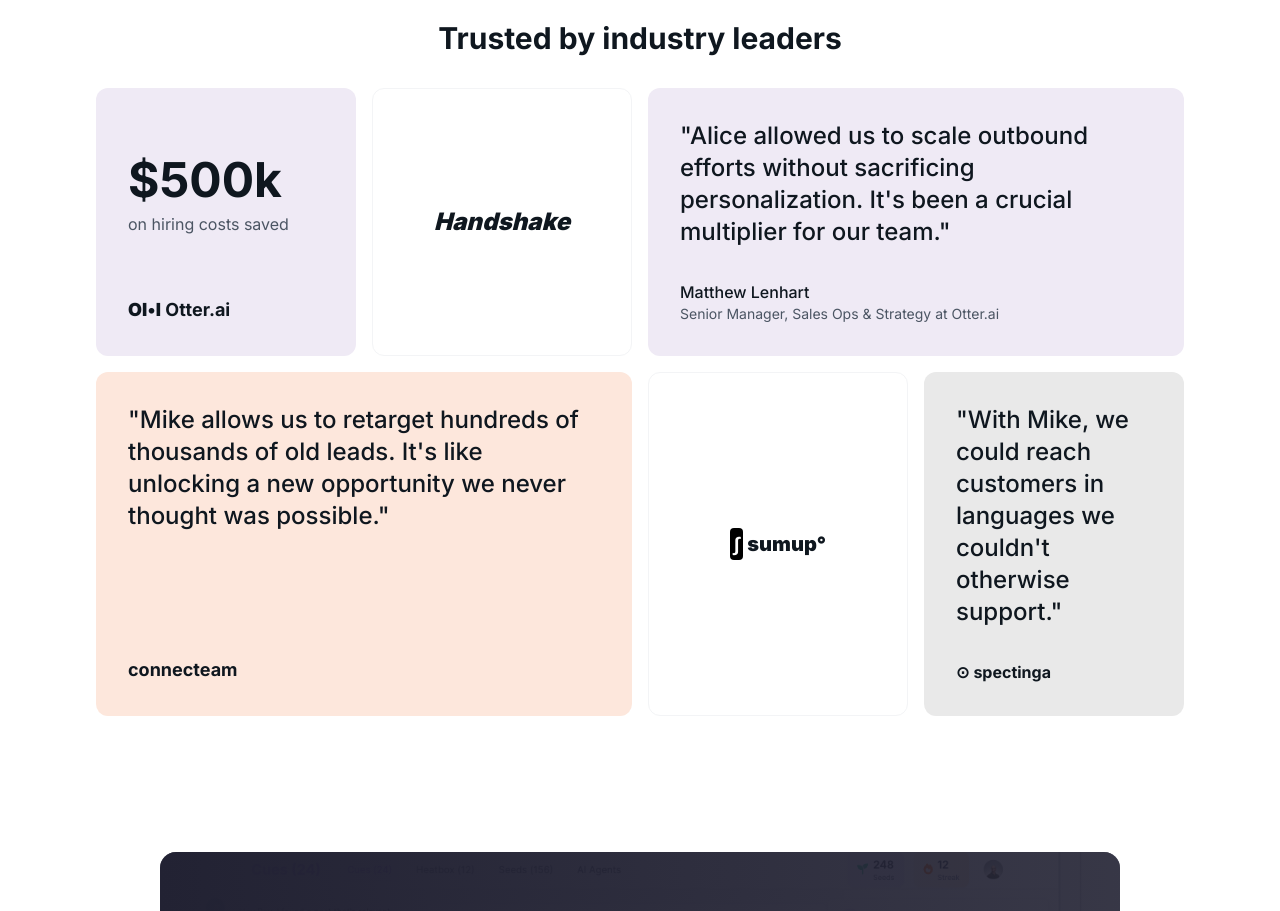
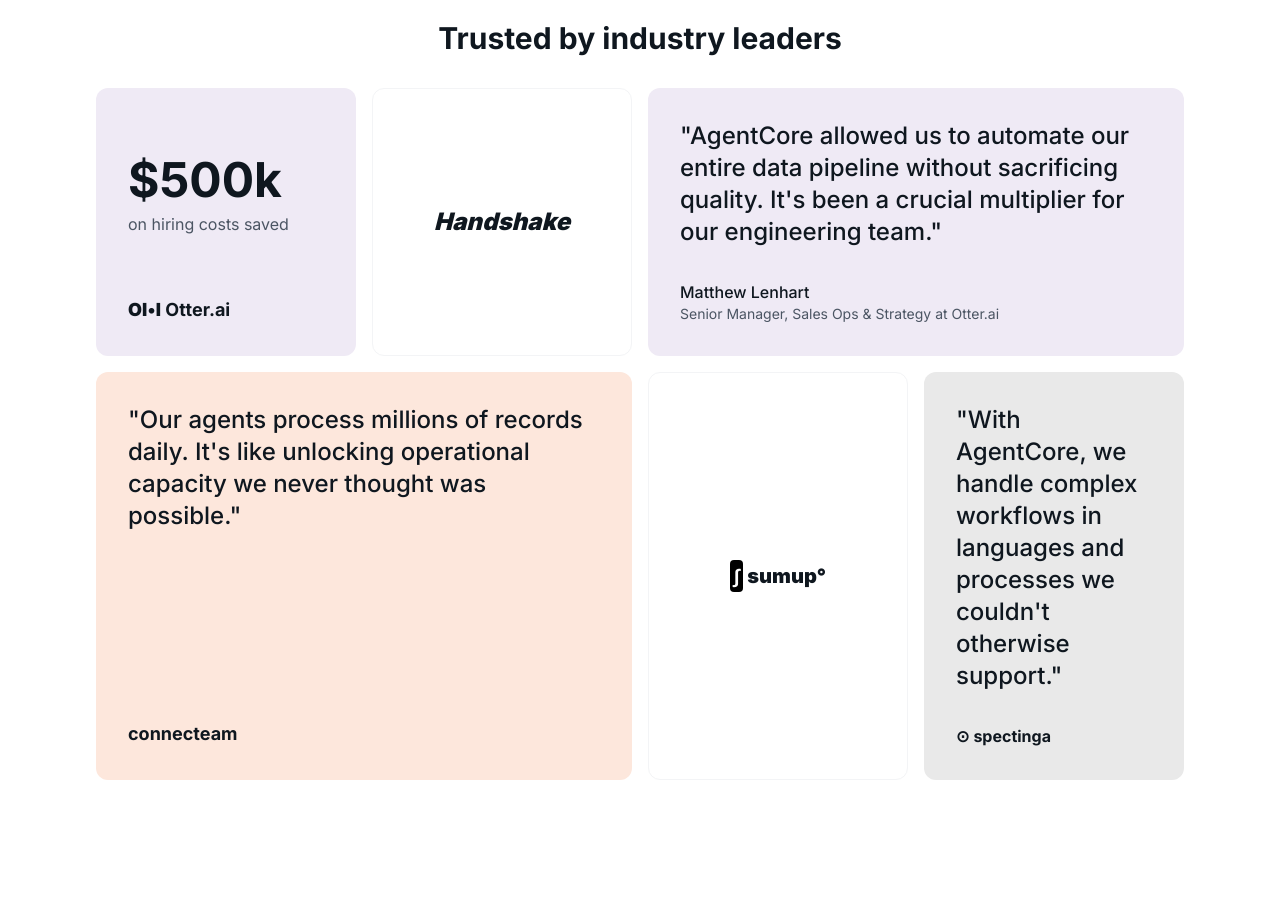
Before and after one commit to CalmNerd/SaaS-Landing-Page, a React (Vite) app: page / in a window 1280 px wide. Shown: the part 3900-4811 px from the top of the page. Built offline with nearby package versions, Linux system fonts and the light colour scheme.

Commit message:
docs: testimonials

```diff
--- a/src/components/Testimonials.tsx
+++ b/src/components/Testimonials.tsx
@@ -5,7 +5,7 @@ import { motion } from 'framer-motion';
 const testimonials = [
   {
     id: 1,
-    quote: "Alice allowed us to scale outbound efforts without sacrificing personalization. It's been a crucial multiplier for our team.",
+    quote: "AgentCore allowed us to automate our entire data pipeline without sacrificing quality. It's been a crucial multiplier for our engineering team.",
     name: "Matthew Lenhart",
     title: "Senior Manager, Sales Ops & Strategy at Otter.ai",
     company: "Otter.ai",
@@ -14,7 +14,7 @@ const testimonials = [
   },
   {
     id: 2,
-    quote: "Mike allows us to retarget hundreds of thousands of old leads. It's like unlocking a new opportunity we never thought was possible.",
+    quote: "Our agents process millions of records daily. It's like unlocking operational capacity we never thought was possible.",
     name: "Sales Team",
     title: "Connecteam",
     company: "Connecteam",
@@ -23,7 +23,7 @@ const testimonials = [
   },
   {
     id: 3,
-    quote: "With Mike, we could reach customers in languages we couldn't otherwise support.",
+    quote: "With AgentCore, we handle complex workflows in languages and processes we couldn't otherwise support.",
     name: "Growth Marketing",
     title: "Spectinga",
     company: "Spectinga",
```
